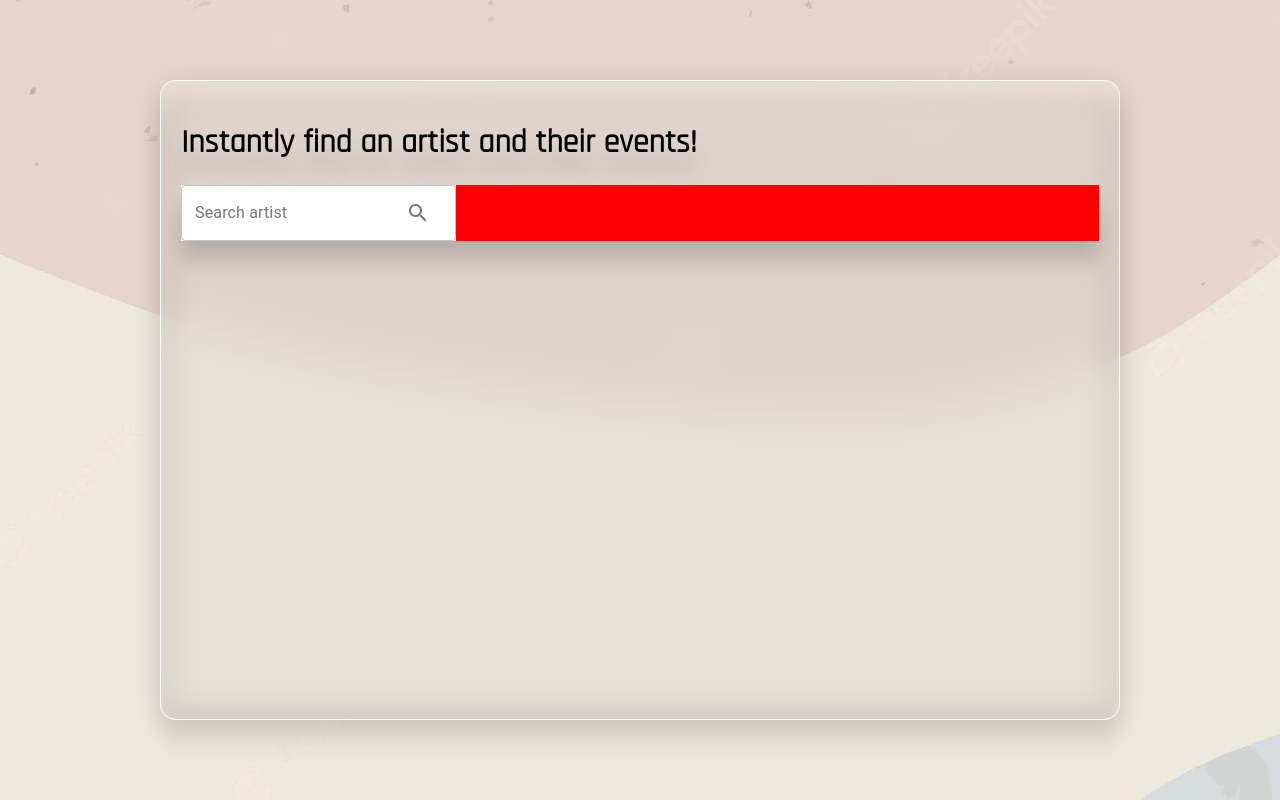
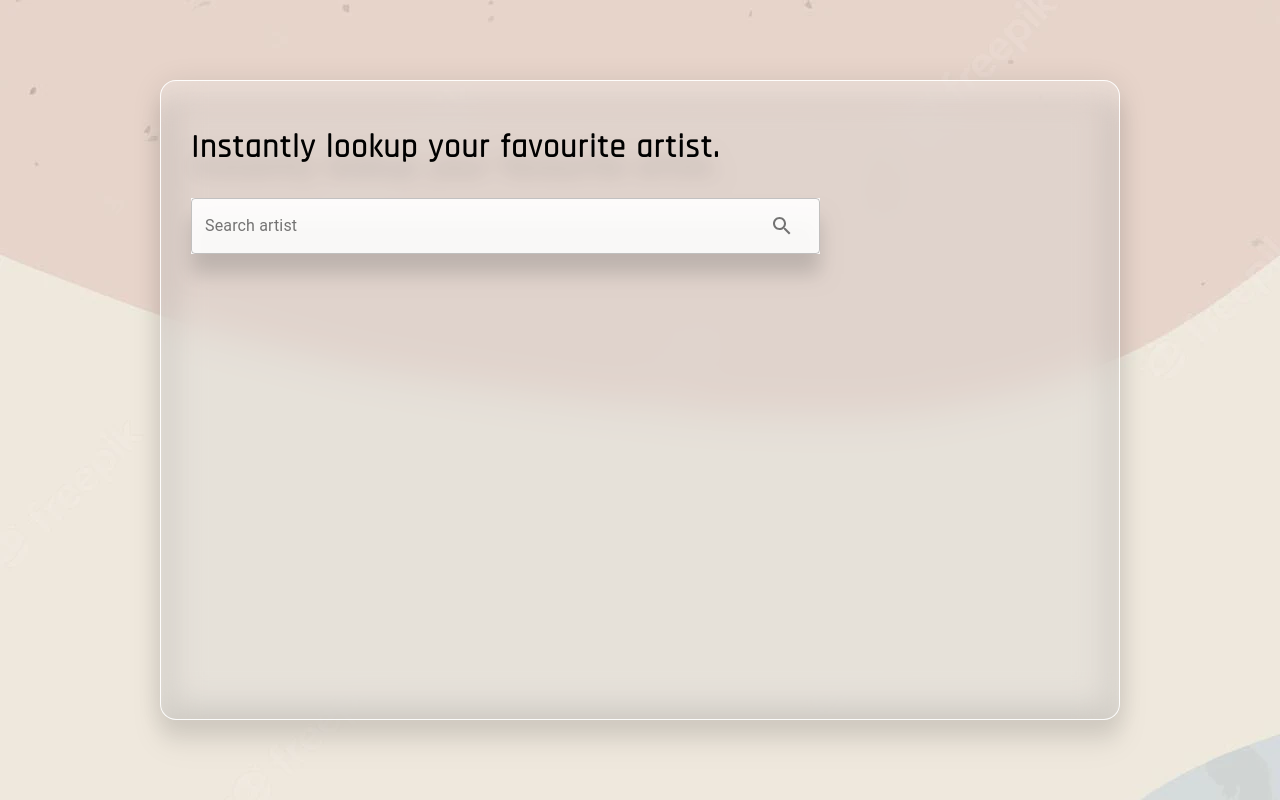
Before and after one commit to sanaa-khan/web-dev-assignment, a React (Create React App) app: page / in a window 1280 px wide. Built offline with nearby package versions, Linux system fonts and the light colour scheme.

Commit message:
Completed styling for homepage and artist card (centered content, fixed colours and fonts, consistent style across elements)

```diff
--- a/package.json
+++ b/package.json
@@ -9,11 +9,12 @@
     "@testing-library/react": "^13.3.0",
     "@testing-library/user-event": "^13.5.0",
     "axios": "^0.27.2",
-    "node-sass": "^7.0.1",
+    "bootstrap": "^5.2.0",
     "react": "^18.2.0",
+    "react-bootstrap": "^2.4.0",
     "react-dom": "^18.2.0",
     "react-router-dom": "^6.3.0",
-    "react-scripts": "^5.0.1",
+    "react-scripts": "^4.0.3",
     "web-vitals": "^2.1.4"
   },
   "scripts": {
--- a/public/index.html
+++ b/public/index.html
@@ -3,6 +3,13 @@
   <head>
     <meta charset="utf-8" />
     <link href="https://fonts.googleapis.com/css?family=Rajdhani" rel="stylesheet">
+<!--    <link-->
+<!--            rel="stylesheet"-->
+<!--            href="https://cdn.jsdelivr.net/npm/bootstrap@5.2.0-beta1/dist/css/bootstrap.min.css"-->
+<!--            integrity="sha384-0evHe/X+R7YkIZDRvuzKMRqM+OrBnVFBL6DOitfPri4tjfHxaWutUpFmBp4vmVor"-->
+<!--            crossorigin="anonymous"-->
+<!--    />-->
+    <link rel="stylesheet" href="https://cdnjs.cloudflare.com/ajax/libs/font-awesome/4.7.0/css/font-awesome.min.css">
     <meta name="viewport" content="width=device-width, initial-scale=1" />
     <meta name="theme-color" content="#000000" />
     <meta
--- a/src/ArtistCard/ArtistCard.css
+++ b/src/ArtistCard/ArtistCard.css
@@ -26,3 +26,66 @@
 .artist-card-content-wrapper h5 {
     margin-left:8em;
 }
+
+.artist-card {
+    border: 1px solid rgba(255, 255, 255, 0.93);
+    width: 13em;
+    border-radius: 16px;
+    background-color: rgba(255,255,255,0.7);
+    text-align: center;
+    overflow: hidden;
+}
+
+.artist-card .artist-card-img {
+    width: 13em;
+    height: 10em;
+}
+
+.artist-card .artist-card-info {
+    display: inline-flex;
+    text-align: center;
+    margin-top: 10px;
+}
+
+.artist-card .artist-card-info .artist-name {
+    font-weight: bold;
+    font-size: 25px;
+    margin-top: 10px;
+}
+
+.artist-card .artist-card-info .divider {
+    font-size: 25px;
+    margin-top: 10px;
+    margin-left: 10px;
+    margin-right: 10px;
+}
+
+.artist-card .events-link {
+    margin-top: 0;
+    font-weight: bold;
+    text-decoration: underline;
+}
+
+.artist-card .events-link:hover {
+    cursor: grabbing;
+    color: rebeccapurple;
+}
+
+/* Facebook */
+.artist-card .fa-facebook {
+    background: #3B5998;
+    color: white;
+    font-size: 22px;
+    padding: 5px;
+    width: 30px;
+    height: 30px;
+    text-align: center;
+    text-decoration: none;
+    border-radius: 50%;
+    margin-top: 10px;
+    margin-right: 5px;
+}
+
+.artist-card .fa-facebook:hover {
+    opacity: 0.7;
+}
--- a/src/ArtistCard/ArtistCard.js
+++ b/src/ArtistCard/ArtistCard.js
@@ -1,5 +1,4 @@
 import { useNavigate } from "react-router-dom";
-import {ArrowForwardIos} from '@material-ui/icons';
 import './ArtistCard.css';
 
 function ArtistCard(props) {
@@ -13,17 +12,15 @@ function ArtistCard(props) {
     }
 
     return (
-        <div className="artist-card-content-wrapper">
-            <img
-                src={props.img_url}
-                alt="artist image"
-            />
-            <h4>{props.name}</h4>
-            <h5>{props.facebook_link}</h5>
-            <div onClick={navigateToEventPage}>
-                <h5>View upcoming events</h5>
-                <ArrowForwardIos/>
+
+        <div className="artist-card">
+            <img className="artist-card-img" src={props.img_url} alt="Artist" />
+            <div className="artist-card-info">
+                <p className="artist-name">{props.name}</p>
+                <p className="divider">|</p>
+                <a href={props.facebook_link} className="fa fa-facebook"></a>
             </div>
+            <p className="events-link" onClick={navigateToEventPage}>View upcoming events</p>
         </div>
     )
 }
--- a/src/EventsPage/EventsPage.js
+++ b/src/EventsPage/EventsPage.js
@@ -1,8 +1,6 @@
 import {useLocation, useNavigate} from 'react-router-dom';
 import {useEffect, useState} from "react";
 import axios from "axios";
-import {Grid} from "@material-ui/core";
-import ArtistCard from "../ArtistCard/ArtistCard";
 
 function EventsPage() {
 
@@ -22,7 +20,7 @@ function EventsPage() {
                 setArtistEventData([])
                 console.log(err)
             })
-    },[])
+    })
 
     function navigateToHomepage(event) {
         event.preventDefault()
--- a/src/Homepage/Homepage.css
+++ b/src/Homepage/Homepage.css
@@ -6,11 +6,12 @@
     display:flex;
 
     position:absolute;
-    top:0; bottom:0;
+    top:0;
+    bottom:0;
     right:0;
     left:0;
 
-    background-image: url("../../public/images/site-bg.webp");
+    background-image: url("../images/site-bg.webp");
     font-family: 'Rajdhani', sans-serif;
 }
 
@@ -19,7 +20,7 @@
     height: 40em;
     width: 60em;
 
-    padding: 20px;
+    padding: 25px 30px 25px 30px;
 
     background: rgba(255, 255, 255, 0.25);
     border-radius: 16px;
@@ -30,4 +31,33 @@
     filter:  drop-shadow(0px 20px 10px rgba(0, 0, 0, 0.30));
 
     display: block;
+    overflow: auto;
 }
+
+.homepage-content-wrapper .homepage-container .homepage-heading {
+    letter-spacing: 1.3px;
+}
+
+.homepage-content-wrapper .homepage-container .homepage-results-info {
+    margin-top: 35px;
+}
+
+/* width */
+::-webkit-scrollbar {
+    width: 8px;
+}
+
+/* Track */
+::-webkit-scrollbar-track {
+    background: #f1f1f1;
+}
+
+/* Handle */
+::-webkit-scrollbar-thumb {
+    background: #888;
+}
+
+/* Handle on hover */
+::-webkit-scrollbar-thumb:hover {
+    background: #555;
+}
--- a/src/Homepage/Homepage.js
+++ b/src/Homepage/Homepage.js
@@ -37,12 +37,15 @@ function Homepage() {
     return (
         <div className="homepage-content-wrapper">
             <div className="homepage-container">
-                <h1>Instantly find an artist and their events!</h1>
+                <h1 className="homepage-heading">Instantly lookup your favourite artist.</h1>
                 <SearchBar
                     setSearch={setSearchTerm}
                 />
-                {searchTerm !== '' && artistData.length !== 1 && <h3>{artistData.length} results found for "{searchTerm}"</h3> }
-                {artistData.length === 1 && <h3>{artistData.length} result found for "{searchTerm}"</h3> }
+
+                <div className="homepage-results-info">
+                    {searchTerm !== '' && artistData.length !== 1 && <h3>{artistData.length} results found for "{searchTerm}"</h3> }
+                    {artistData.length === 1 && <h3>{artistData.length} result found for "{searchTerm}"</h3> }
+                </div>
 
                 <div>
                     {artistData.map((artist) => (
--- a/src/Searchbar/SearchBar.css
+++ b/src/Searchbar/SearchBar.css
@@ -1,15 +1,10 @@
 .search-content-wrapper {
-    background-color: red;
-    /*display: flex;*/
-    /*justifyContent: center;*/
-    /*alignItems: center;*/
+    margin-top: 30px;
 }
 
 .search-content-wrapper .search-bar {
-    width: 30%;
-    /*position: absolute;*/
-    /*top:15%;*/
-    /*left:20%;*/
-    background-color:white;
-    color:grey;
+    width: 70%;
+    font-family: 'Rajdhani', sans-serif;
+    background-color: rgba(255, 255, 255, 0.9);
+    color: black;
 }
```
Also changed, not shown: src/images/site-bg.webp (renamed from public/images/site-bg.webp), 1 other file (tests, documents, lock files or other folders).
